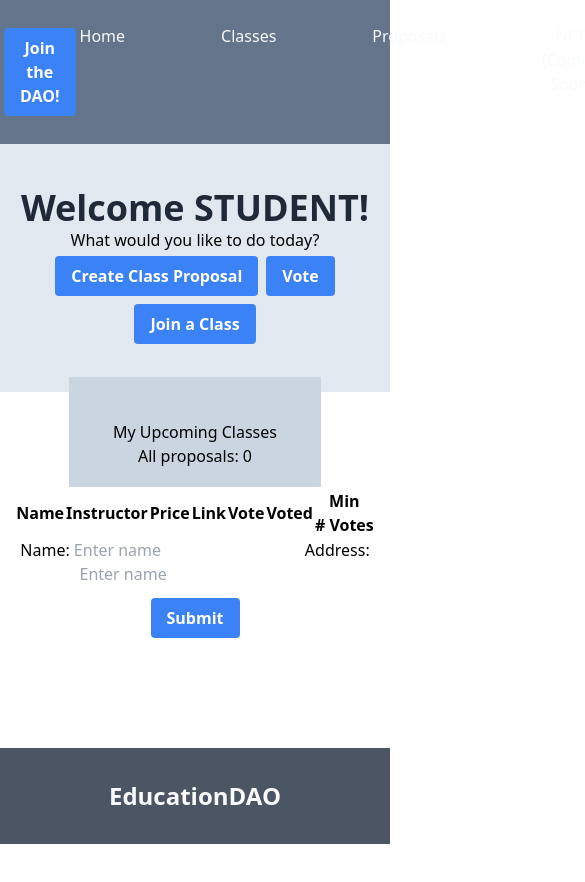
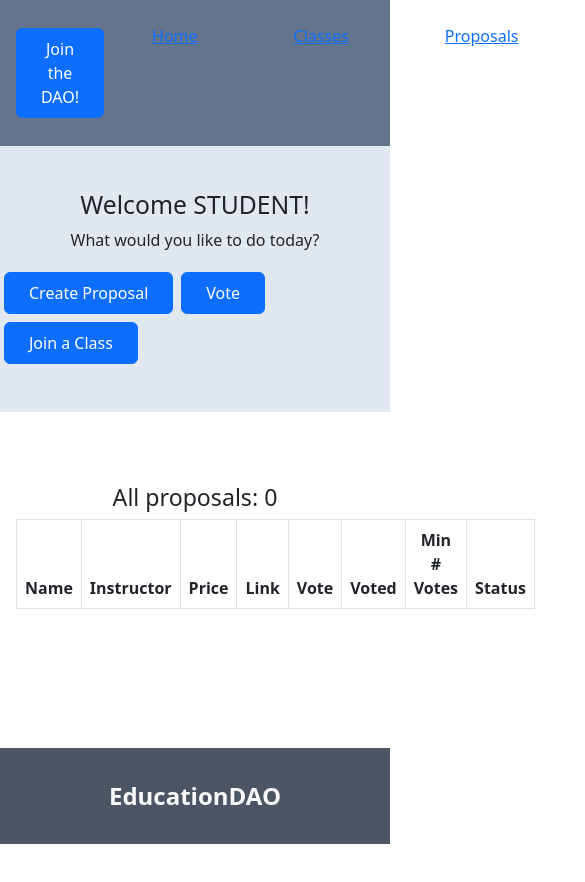
Before and after one commit to hacksnotdrugs/EducationDAO, a React (Create React App) app in the folder frontend/: page /proposal/all in a window 390 px wide. Shown: the top 882 px of the page, 585 px wide, since content can reach past the window. Before the commit the page ends 844 px from the top, so only its background shows below. Built offline with nearby package versions, Linux system fonts and the light colour scheme; what wagmi would draw is missing.

Commit message:
Add table to display Proposal list and class list. Add Modal to create proposal and linked it to the button

```diff
--- a/frontend/package.json
+++ b/frontend/package.json
@@ -7,6 +7,7 @@
     "@testing-library/jest-dom": "^5.16.5",
     "@testing-library/react": "^13.3.0",
     "@testing-library/user-event": "^13.5.0",
+    "bootstrap": "^5.2.0",
     "ethers": "^5.6.9",
     "react": "^18.2.0",
     "react-bootstrap": "^2.5.0",
--- a/frontend/src/App.js
+++ b/frontend/src/App.js
@@ -1,4 +1,5 @@
 import './App.css';
+import '../node_modules/bootstrap/dist/css/bootstrap.min.css';
 import { useEffect, useState } from "react";
 import { ConnectButton } from "@rainbow-me/rainbowkit";
 import "@rainbow-me/rainbowkit/styles.css";
@@ -9,12 +10,17 @@ import { publicProvider } from "wagmi/providers/public";
 import { getBlockchain } from "./utils/common";
 import JoinDAO from "./components/joinDAO";
 import { BrowserRouter as Router, Route, Routes } from "react-router-dom";
+import { useNavigate } from "react-router-dom";
 import ClassList from "./components/ClassList";
 import ProposalList from "./components/ProposalList";
 import UserClassList from "./components/UserClassList";
 import ClassDetail from "./components/ClassDetail";
 import ProposalDetail from './components/ProposalDetail';
+import CreateProposal from "./components/CreateProposal";
 import { ethers } from 'ethers';
+import ButtonToolbar from 'react-bootstrap/esm/ButtonToolbar';
+import Button from 'react-bootstrap/esm/Button';
+import Container from 'react-bootstrap/esm/Container';
 
 const { chains, provider } = configureChains(
   [chain.localhost, chain.goerli],
@@ -36,13 +42,19 @@ function App() {
 
 
   const [blockchain, setBlockchain] = useState({});
-  console.log("blockchain object before: ", blockchain)
+
+
 
   useEffect(() => {
     (async () => {
       setBlockchain(await getBlockchain()); // && setNextProposalId(await blockchain.daoContract.nextProposalId());
     })();
   }, []);
+
+  const openLink = (e) => {
+    e.preventDefault();
+    window.location = '/class/all';
+  }
 
   return (
     <div className="App flex flex-col">
@@ -71,16 +83,22 @@ function App() {
           </span>
         </nav>
       </header>
-        <main className='bg-slate-200 py-11 mb-7'>
-          <p className='text-gray-800 text-4xl font-bold'>Welcome STUDENT!</p>
+
+        <main className='bg-slate-200 py-11 mb-7' centered>
+          <h2 className=''>Welcome STUDENT!</h2>
           <p>What would you like to do today?</p>
-          <button className='bg-blue-500 hover:bg-blue-700 text-white font-bold py-2 px-4 rounded m-1'>Create Class Proposal</button>
-          <button className='bg-blue-500 hover:bg-blue-700 text-white font-bold py-2 px-4 rounded m-1'>Vote</button>
-          <button className='bg-blue-500 hover:bg-blue-700 text-white font-bold py-2 px-4 rounded m-1'>Join a Class</button>
+          <div className="justify-content-md-center" centered>
+            <ButtonToolbar className="justify-content-md-center">
+              <CreateProposal blockchain={blockchain} />
+              <Button className='bg-blue-500 hover:bg-blue-700 text-white font-bold py-2 px-4 rounded m-1'>Vote</Button>
+              <Button className='bg-blue-500 hover:bg-blue-700 text-white font-bold py-2 px-4 rounded m-1' onClick={(e) => openLink(e)}>Join a Class</Button>
+            </ButtonToolbar>
+          </div>
         </main>
-        <section>
-          <span className='border-solid border-black bg-slate-300 py-11 px-11 m-1'>My Upcoming Classes</span>
-          <Router>
+
+        <section className='border-solid border-black  py-10 m-1'>
+
+          <Router centered>
             <Routes>
               <Route path="/" element={<UserClassList blockchain={blockchain} />} />
               <Route path="/class/all" element={<ClassList blockchain={blockchain} />} />
@@ -96,6 +114,7 @@ function App() {
 
             </Routes>
           </Router>
+
           {/* <span className='border-solid border-black bg-slate-300 py-11 px-11 m-1'>My Completed Classes</span>
           <span className='border-solid border-black bg-slate-300 py-11 px-11 m-1'>My NFTs</span> */}
         </section>
--- a/frontend/src/components/ClassList.js
+++ b/frontend/src/components/ClassList.js
@@ -1,24 +1,22 @@
 import React, { useEffect, useState } from "react";
+import '../../node_modules/bootstrap/dist/css/bootstrap.min.css';
 import Container from "react-bootstrap/Container";
-import Row from "react-bootstrap/Row";
 import Col from "react-bootstrap/Col";
-import Card from "react-bootstrap/Card";
 import Button from "react-bootstrap/Button";
 import { Link, useParams } from "react-router-dom";
-import { ethers } from "ethers";
-import Form from "react-bootstrap/Form";
+import Table from "react-bootstrap/Table";
 
 const ClassList = ({ blockchain, signer }) => {
 
   // State to store auctions
   const [classes, setClasses] = useState([]);
-  const [nextProposalId, setNextProposalId] = useState(999);
-  const [className, setClassName] = useState("Test1");
+
+  const [className, setClassName] = useState("");
   const [classInst, setClassInst] = useState("0x0");
   const [minNumOfStudents, setMinNumOfStudents] = useState(1);
   const [maxNumOfStudents, setMaxNumOfStudents] = useState(2);
   const [classPrice, setClassPrice] = useState(1000);
-  const [isMemberEnrolled, setIsMemberEnrolled] = useState(false);
+
 
 
   const joinClass = async (e, _classId, _classPrice) => {
@@ -26,9 +24,12 @@ const ClassList = ({ blockchain, signer }) => {
     console.log("JOINCLASS");
     try {
      await blockchain.daoContract.joinClass(_classId, {value: _classPrice});
-      console.log("inside createclass");
+
 
     } catch (error) {
+      // let betterError = error.split("(reason=");
+      // let msg = betterError[1];
+      alert(error.code);
       console.log(error);
     }
   };
@@ -98,9 +99,9 @@ const ClassList = ({ blockchain, signer }) => {
     e.preventDefault();
     try {
       //await blockchain.daoContract.createClass("Class 1", blockchain.signerAddress, ethers.BigNumber.from("1"), ethers.BigNumber.from("2"), ethers.utils.parseEther("0.01"));
-      console.log("cName: "+className + " - add: " + blockchain.signerAddress + " - min: " + minNumOfStudents + " - max: " + maxNumOfStudents + " - price: " + classPrice);
+      //console.log("cName: "+className + " - add: " + blockchain.signerAddress + " - min: " + minNumOfStudents + " - max: " + maxNumOfStudents + " - price: " + classPrice);
       await blockchain.daoContract.createClass(className, classInst, minNumOfStudents, maxNumOfStudents, classPrice);
-      console.log("inside createclass");
+      //console.log("inside createclass");
 
     } catch (error) {
       console.log(error);
@@ -126,22 +127,20 @@ const ClassList = ({ blockchain, signer }) => {
 
 
   return (
-    <Container>
-      <div className="row">
-        <div className="col-sm-4 first-col">
+    <Container centered>
+      <div >
+        <div >
           <Col>
               <h3>All Classes: {classes.length}</h3>
 
-              <table className={`py-4 mt-5 mx-auto table-striped trade-list ${className}`}>
+              <Table striped bordered hover centered>
                 <thead>
                   <tr>
                     <th>Name</th>
                     <th>Instructor</th>
                     <th>Price</th>
-                    <th>Link</th>
-                    <th></th>
-                    <th>Start</th>
-                    <th>End</th>
+                    <th>Details</th>
+                    <th>Actions</th>
                   </tr>
                 </thead>
                 <tbody>
@@ -186,16 +185,14 @@ const ClassList = ({ blockchain, signer }) => {
                             )
                       }
                       </td>
-                        <td>
 
-                        </td>
                     </tr>
                 ))}
                 </tbody>
-              </table>
+              </Table>
             </Col>
         </div>
-        <div className="col-sm-4 mb-5">
+        {/* <div className="col-sm-4 mb-5">
           <Col>
             <Form className="form" onSubmit={createClass}>
               <Row>
@@ -225,7 +222,7 @@ const ClassList = ({ blockchain, signer }) => {
               </Row>
             </Form>
           </Col>
-        </div>
+        </div> */}
       </div>
     </Container>
   );
--- /dev/null
+++ b/frontend/src/components/CreateProposal.js
@@ -0,0 +1,112 @@
+import '../../node_modules/bootstrap/dist/css/bootstrap.min.css';
+import Row from "react-bootstrap/Row";
+import Col from "react-bootstrap/Col";
+import Form from "react-bootstrap/Form";
+import Button from "react-bootstrap/Button";
+import Modal from "react-bootstrap/Modal";
+import { ethers } from "ethers";
+import React, { useEffect, useState } from "react";
+
+const CreateProposal = ({ blockchain }) => {
+    const [proposalName, setProposalName] = useState("Test1");
+    const [proposalInst, setProposalInst] = useState("0x0");
+    const [minNumOfStudents, setMinNumOfStudents] = useState(1);
+    const [maxNumOfStudents, setMaxNumOfStudents] = useState(2);
+    const [classPrice, setClassPrice] = useState(ethers.utils.formatEther(100000));
+    const [show, setShow] = useState(false);
+
+    const handleClose = () => setShow(false);
+    const handleShow = () => setShow(true);
+
+    const createProposal2 = async (e) =>
+    {
+        e.preventDefault();
+        try
+        {
+          console.log("pName: "+proposalName + " - add: " + blockchain.signerAddress + " - min: " + minNumOfStudents + " - max: " + maxNumOfStudents + " - price: " + classPrice);
+          await blockchain.daoContract.createProposal(proposalName, blockchain.signerAddress, classPrice, minNumOfStudents, maxNumOfStudents);
+
+
+        } catch (error) {
+          console.log(error);
+        }
+    };
+
+
+    return (
+            <div>
+
+                <Button className='bg-blue-500 hover:bg-blue-700 text-white font-bold py-2 px-4 rounded m-1'  onClick={handleShow}>Create Proposal</Button>
+
+                <Modal show={show} onHide={handleClose} centered>
+                    <Modal.Header closeButton>
+                        <Modal.Title>Create Proposal</Modal.Title>
+                    </Modal.Header>
+                    <Modal.Body>
+                <Col>
+                    <Form className="form" onSubmit={createProposal2}>
+                    <Row>
+                        <Form.Group className="mb-2" controlId="name">
+                        <Row>
+
+                            <Form.Label>Name: </Form.Label>
+                            <Form.Control
+                                type="text"
+                                placeholder="Enter name"
+                                onChange={(e) => setProposalName(e.target.value)}
+                                required
+                            />
+                        </Row>
+                        <Row>
+                            <Form.Label>Price: </Form.Label>
+                            <Form.Control
+                                type="text"
+                                placeholder="Enter Class Price"
+                                onChange= {(e) => setClassPrice(e.target.value)}
+                                required
+                            />
+
+                        </Row>
+                        <Row>
+                            <Form.Label>Minimum Number of Students: </Form.Label>
+                            <Form.Control
+                                type="text"
+                                placeholder="Enter Minimum Number of Students"
+                                onChange= {(e) => setMinNumOfStudents(e.target.value)}
+                                required
+                            />
+
+                        </Row>
+                        <Row>
+                            <Form.Label>Maximum Number of Students: </Form.Label>
+                            <Form.Control
+                                type="text"
+                                placeholder="Enter Maximum Number of Students"
+                                onChange= {(e) => setMaxNumOfStudents(e.target.value)}
+                                required
+                            />
+
+                        </Row>
+                        <Col className="mb-5">
+                        <Button className='bg-blue-500 hover:bg-blue-700 text-white font-bold py-2 px-4 rounded m-1' variant="primary" type="submit">
+                            Submit
+                        </Button>
+                        <Button className='bg-gray-500 hover:bg-gray-700 text-white font-bold py-2 px-4 rounded m-1' variant="secondary" onClick={handleClose}>
+                            Close
+                        </Button>
+                        </Col>
+                        </Form.Group>
+
+                    </Row>
+                    </Form>
+                </Col>
+        </Modal.Body>
+        <Modal.Footer>
+
+        </Modal.Footer>
+      </Modal>
+            </div>
+    );
+};
+export {CreateProposal};
+export default CreateProposal;
--- a/frontend/src/components/ProposalList.js
+++ b/frontend/src/components/ProposalList.js
@@ -7,6 +7,8 @@ import Button from "react-bootstrap/Button";
 import { Link, useParams } from "react-router-dom";
 import { ethers } from "ethers";
 import Form from "react-bootstrap/Form";
+import CreateProposal from "./CreateProposal";
+import Table from "react-bootstrap/Table";
 
 const ProposalList = ({ blockchain, signer }) => {
 
@@ -101,17 +103,7 @@ const ProposalList = ({ blockchain, signer }) => {
   //   console.log(error)
   // }
 
-  const createProposal = async (e) => {
-    e.preventDefault();
-    try {
-      console.log("pName: "+proposalName + " - add: " + blockchain.signerAddress + " - min: " + minNumOfStudents + " - max: " + maxNumOfStudents + " - price: " + classPrice);
-      await blockchain.daoContract.createProposal(proposalName, proposalInst, classPrice, minNumOfStudents, maxNumOfStudents);
-      console.log("inside createproposal");
 
-    } catch (error) {
-      console.log(error);
-    }
-  };
 
   const getProposalList = async (e) => {
     try
@@ -137,18 +129,18 @@ const ProposalList = ({ blockchain, signer }) => {
     (async () => {
       blockchain.daoContract && await getProposalList();
     })();
-  }, [blockchain]);
+  }, [blockchain, proposals]);
 
 
 
   return (
-    <Container>
-      <div className="row">
-        <div className="col-sm-4 first-col">
+    <Container centered>
+      <div>
+        <div>
           <Col>
               <h3>All proposals: {proposals.length}</h3>
 
-              <table className={`py-4 mt-5 mx-auto table-striped trade-list ${proposalName}`}>
+              <Table striped bordered hover centered>
                 <thead>
                   <tr>
                     <th>Name</th>
@@ -157,7 +149,8 @@ const ProposalList = ({ blockchain, signer }) => {
                     <th>Link</th>
                     <th>Vote</th>
                     <th>Voted</th>
-                    <th>Min <br/># Votes</th>
+                    <th>Min # Votes</th>
+                    <th>Status</th>
                   </tr>
                 </thead>
                 <tbody>
@@ -182,6 +175,9 @@ const ProposalList = ({ blockchain, signer }) => {
                       <td>
                         <Button className='bg-blue-500 hover:bg-blue-700 text-white font-bold py-2 px-4 rounded m-1' variant="primary" onClick={ (e) => vote(e, theProposal.id)}>Vote</Button>
                       </td>
+                      <td>{theProposal.voteCount.toString()}</td>
+                      <td>{theProposal.minimumVotes.toString()}</td>
+                      <td>{theProposal.voteCount >= theProposal.minimumVotes ? "Executed": "Open"}</td>
                       {/* <td>
                         {voteEventObject && voteEventObject.voteCount.toNumber()}
                       </td>
@@ -191,40 +187,13 @@ const ProposalList = ({ blockchain, signer }) => {
                     </tr>
                 ))}
                 </tbody>
-              </table>
+              </Table>
+            </Col>
+            <Col style={{display: 'flex',  justifyContent:'center', alignItems:'center', height: '100vh'}}>
+
             </Col>
         </div>
-        <div className="col-sm-4 mb-5">
-          <Col>
-            <Form className="form" onSubmit={createProposal}>
-              <Row>
-                <Col>
-                <Form.Group className="mb-2" controlId="name">
-                  <Form.Label>Name: </Form.Label>
-                  <Form.Control
-                    type="text"
-                    placeholder="Enter name"
-                    onChange={(e) => setProposalName(e.target.value)}
-                    required
-                  />
-                  <Form.Label>Address: </Form.Label>
-                  <Form.Control
-                    type="text"
-                    placeholder="Enter name"
-                    onChange= {(e) => setProposalInst(e.target.value)}
-                    required
-                  />
-                </Form.Group>
-                </Col>
-                <Col className="mb-5">
-                  <Button className='bg-blue-500 hover:bg-blue-700 text-white font-bold py-2 px-4 rounded m-1' variant="primary" type="submit">
-                    Submit
-                  </Button>
-                </Col>
-              </Row>
-            </Form>
-          </Col>
-        </div>
+
       </div>
     </Container>
   );
```
Also changed, not shown: 1 other file (tests, documents, lock files or other folders).
